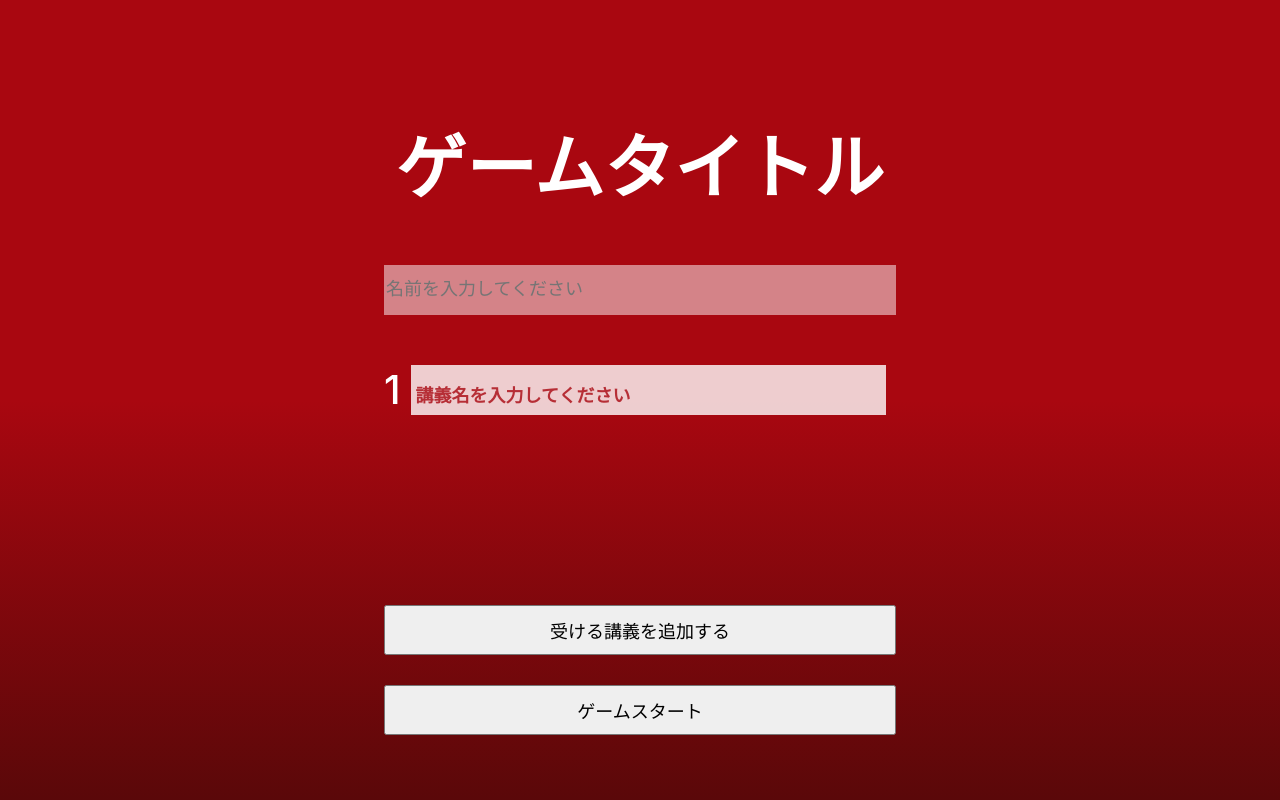
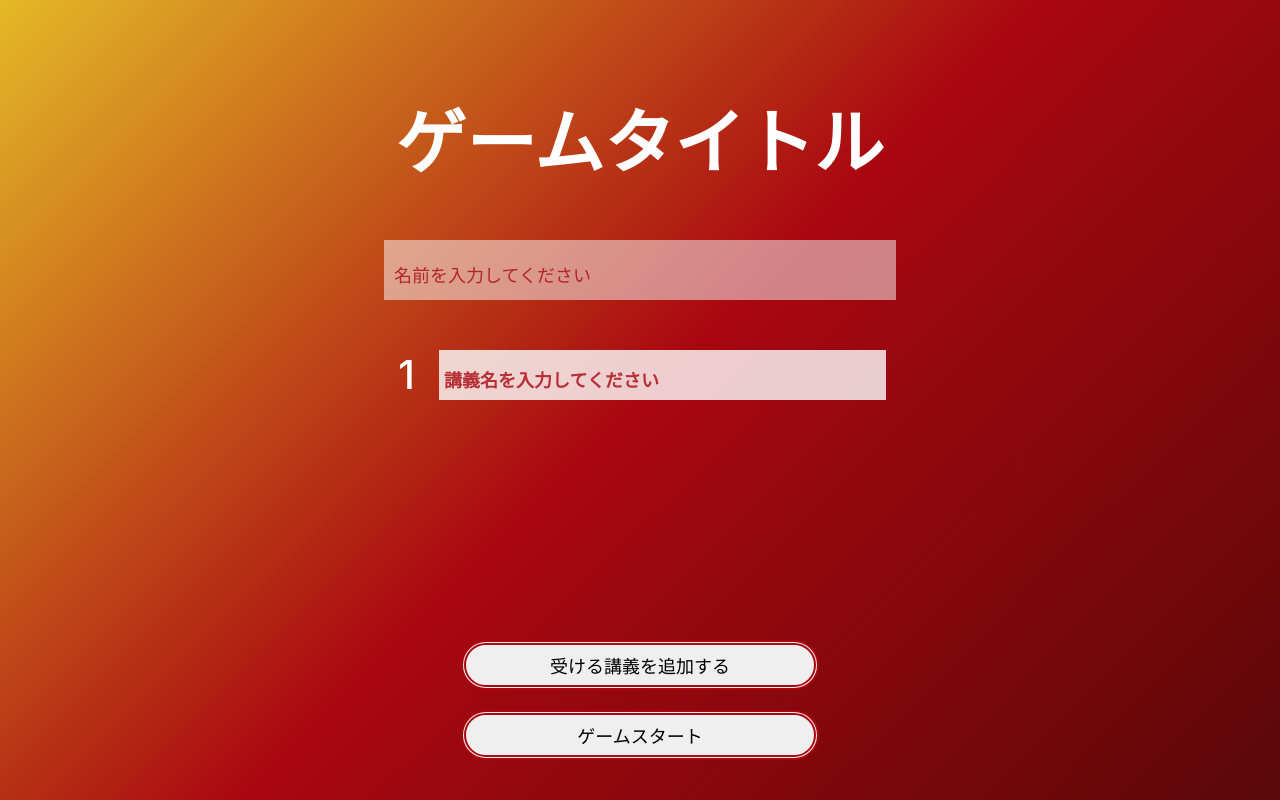
Before and after one commit to shu20031026/ptera-app-front, a Next.js app: page / in a window 1280 px wide. Built offline with nearby package versions, Linux system fonts and the light colour scheme.

Commit message:
add: a11yの向上

```diff
--- a/src/views/components/pages/Home/index.tsx
+++ b/src/views/components/pages/Home/index.tsx
@@ -1,6 +1,6 @@
 import type { NextPage } from 'next'
 import { useRouter } from 'next/router'
-import { useState } from 'react'
+import { createRef, RefObject, useRef, useState } from 'react'
 import { useSetRecoilState } from 'recoil'
 import {
   addFormButton,
@@ -11,6 +11,7 @@ import {
   inputItemNumber,
   inputItemWrapper,
   nameInput,
+  refFlag,
   startButton,
   unitListContainer,
 } from './style'
@@ -18,13 +19,15 @@ import { userDataState } from '@/context/atoms'
 
 // homeページ
 export const Home: NextPage = () => {
-  const [player, setPlayer] = useState<string>('')
+  const [player, setPlayer] = useState<string>('unknown')
   const [unitList, setUnitList] = useState<string[]>([''])
   const setUserData = useSetRecoilState(userDataState)
   const router = useRouter()
+  const a = useRef<HTMLDivElement>(null)
 
   function addUnit() {
     setUnitList((prev) => [...prev, ''])
+    a.current?.scrollIntoView({ behavior: 'smooth' })
   }
 
   function editUnit(index: number, value: string) {
@@ -66,6 +69,9 @@ export const Home: NextPage = () => {
               </div>
             )
           })}
+          <div ref={a} css={refFlag}>
+            a
+          </div>
         </div>
         {unitList.length < 20 && (
           <button css={addFormButton} onClick={() => addUnit()}>
--- a/src/views/components/pages/Home/style.ts
+++ b/src/views/components/pages/Home/style.ts
@@ -7,7 +7,12 @@ export const homeContainer = css`
   display: flex;
   flex-direction: column;
   justify-content: center;
-  background: linear-gradient(to bottom, ${colors.base.primary} 50%, ${colors.base.dark} 100%);
+  background: linear-gradient(
+    135deg,
+    ${colors.text.secondly},
+    ${colors.base.primary},
+    ${colors.base.dark}
+  );
 `
 
 export const gameTitle = css`
@@ -24,8 +29,11 @@ export const homeWrapper = css`
 export const unitListContainer = css`
   display: flex;
   flex-direction: column;
+  gap: 20px;
   height: 30vh;
+  margin-bottom: 50px;
   overflow-y: scroll;
+  padding-bottom: 50px;
   &::-webkit-scrollbar {
     display: none;
   }
@@ -37,12 +45,23 @@ export const nameInput = css`
   font-size: large;
   background: rgba(255, 255, 255, 0.5);
   margin-bottom: 50px;
+  font-size: 35px;
+  padding: 10px;
+  transition: 0.3s;
   &:first-child {
     margin-top: 5px;
   }
   &:hover {
-    background: rgba(255, 255, 255, 0.8);
+    background: ${colors.text.primary};
     transform: translateY(-5px);
+  }
+  &:focus {
+    outline: none;
+  }
+  &::placeholder {
+    color: ${colors.base.primary};
+    opacity: 0.8;
+    font-size: large;
   }
   border: none;
 `
@@ -55,6 +74,7 @@ export const inputItemNumber = css`
   color: ${colors.text.primary};
   font-size: 40px;
   font-weight: 500;
+  min-width: 45px;
   margin: 0;
   margin-left: 0 10px;
 `
@@ -64,7 +84,6 @@ export const inputItem = css`
   min-height: 50px;
   font-size: 35px;
   font-weight: bold;
-  margin-bottom: 20px;
   margin-left: 10px;
   margin-right: 10px;
   transform: skewX(-15deg);
@@ -73,6 +92,7 @@ export const inputItem = css`
   border-right: none;
   padding: 5px;
   background: rgba(255, 255, 255, 0.8);
+  transition: 0.3s;
   &::placeholder {
     color: ${colors.base.primary};
     opacity: 0.8;
@@ -89,9 +109,10 @@ export const inputItem = css`
     border: none;
   }
   &:hover {
-    transform: translateY(-5px);
     transform: skewX(-15deg);
+    height: 49px;
     border: thick double ${colors.base.primary};
+    background: ${colors.text.primary};
     border-top: none;
     border-right: none;
   }
@@ -99,14 +120,35 @@ export const inputItem = css`
 `
 
 export const addFormButton = css`
-  width: 100%;
+  width: 70%;
   min-height: 50px;
   font-size: large;
-  margin-bottom: 30px;
+  margin-bottom: 20px;
+  border: none;
+  cursor: pointer;
+  border-radius: 25px;
+  border: thick double ${colors.base.primary};
+  transition: 0.3s;
+  &:hover {
+    opacity: 0.8;
+  }
 `
 
 export const startButton = css`
-  width: 100%;
+  width: 70%;
   height: 50px;
   font-size: large;
+  border: none;
+  cursor: pointer;
+  border-radius: 25px;
+  border: thick double ${colors.base.primary};
+  transition: 0.3s;
+  &:hover {
+    opacity: 0.8;
+  }
 `
+
+export const refFlag = css`
+  visibility: hidden;
+  height: 0;
+`
```
